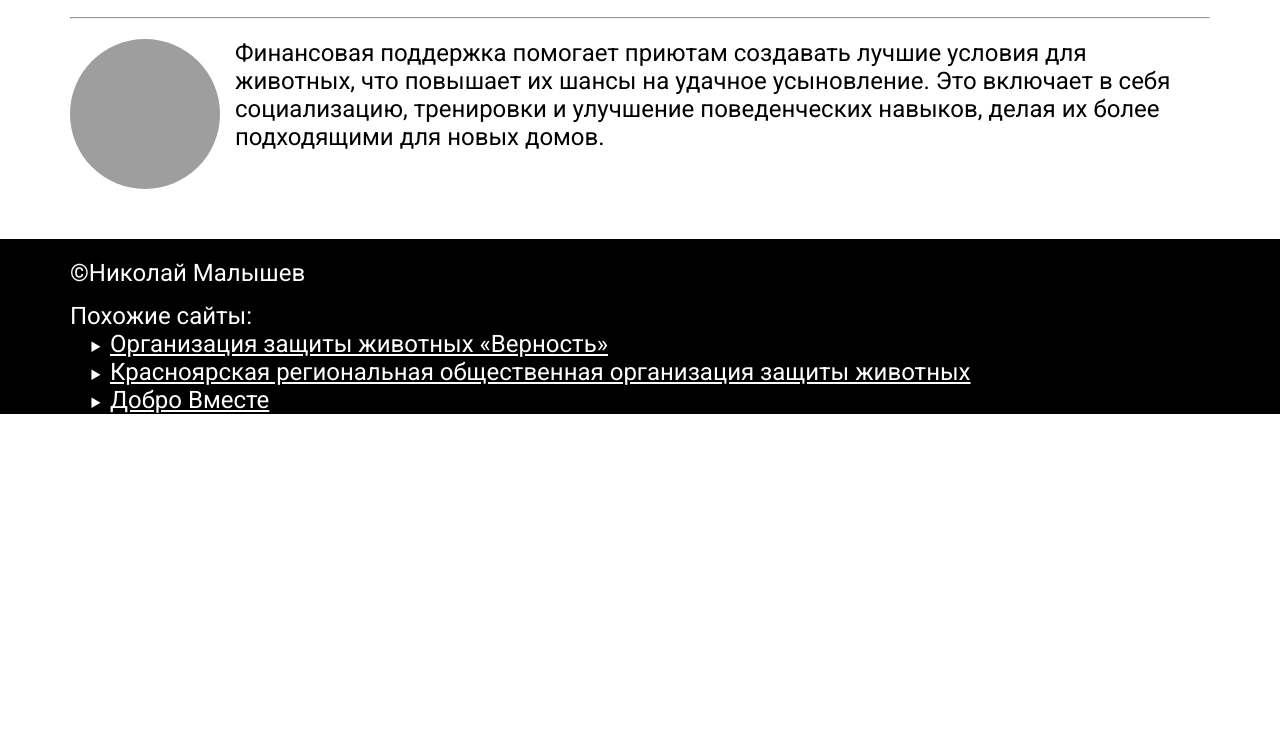
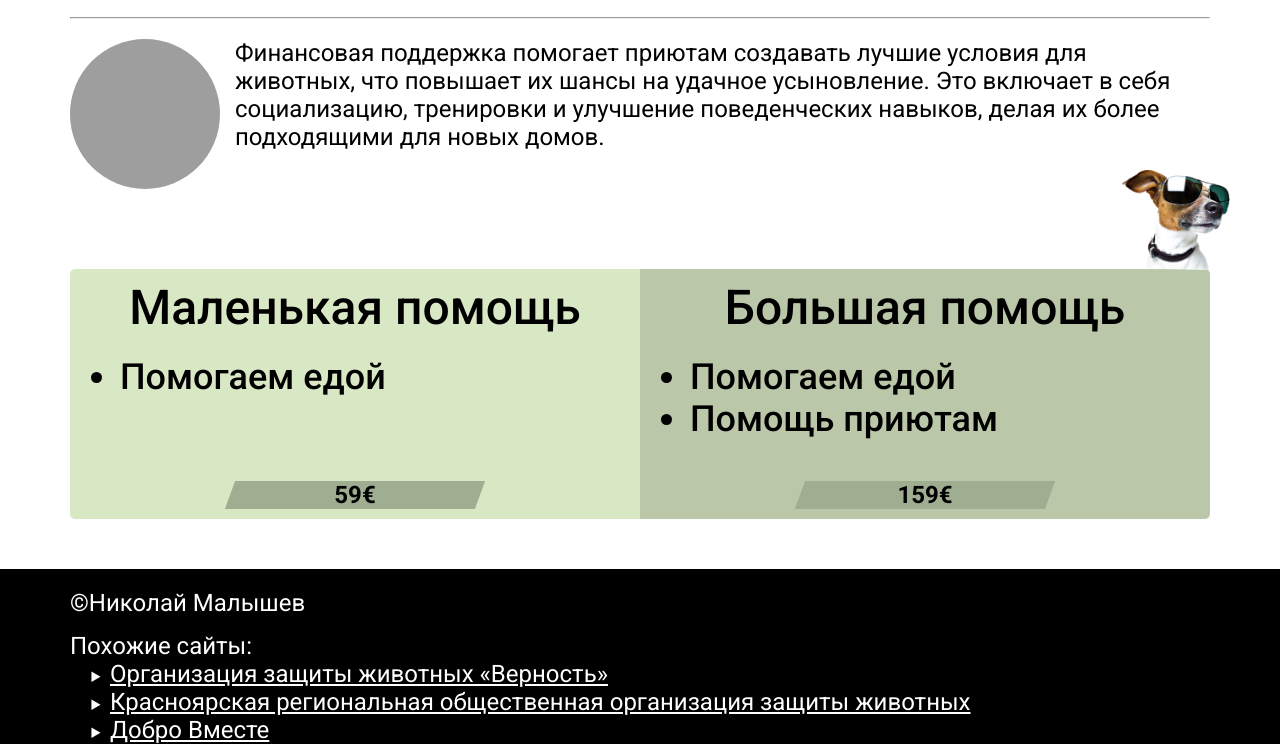
Before and after one commit to konyasharin/WebLabs, a plain HTML site: page Lab1/index.html in a window 1280 px wide. Shown: the part 1126-1870 px from the top of the page. Before the commit the page ends 1540 px from the top, so only its background shows below. Drawn offline with Linux system fonts and the light colour scheme; grey boxes are pictures that could not be loaded.

Commit message:
finished third lab in Lab1 folder

```diff
--- a/Lab1/index.html
+++ b/Lab1/index.html
@@ -22,7 +22,7 @@
     <main>
         <div class="container">
             <h1>Помогите нашим друзьям-пушистикам</h1>
-            <a href="#">
+            <a href="#donates">
                 <button>Помочь животным</button>
             </a>
         </div>
@@ -45,13 +45,28 @@
                 <p>Финансовая поддержка помогает приютам создавать лучшие условия для животных, что повышает их шансы на удачное усыновление. Это включает в себя социализацию, тренировки и улучшение поведенческих навыков, делая их более подходящими для новых домов.</p>
             </div>
             <div class="donates__table">
-
+                <img src="img/dogWithGlasses.png" alt="dogWithGlasses">
+                <div class="donates__column">
+                    <h3>Маленькая помощь</h3>
+                    <ul>
+                        <li>Помогаем едой</li>
+                    </ul>
+                    <p><b>59&euro;</b></p>
+                </div>
+                <div class="donates__column">
+                    <h3>Большая помощь</h3>
+                    <ul>
+                        <li>Помогаем едой</li>
+                        <li>Помощь приютам</li>
+                    </ul>
+                    <p><b>159&euro;</b></p>
+                </div>
             </div>
         </div>
     </section>
     <footer id="footer">
         <div class="container">
-            <p>&copyНиколай Малышев</p>
+            <p>&copy;Николай Малышев</p>
             <p>Похожие сайты:</p>
             <ul>
                 <li><a href="https://priutvernost.ru/">Организация защиты животных «Верность»</a></li>
--- a/Lab1/sass/blocks/_donates.sass
+++ b/Lab1/sass/blocks/_donates.sass
@@ -4,6 +4,7 @@
     margin-top: 200px
     margin-bottom: 50px
   &__block
+    transition: .5s all
     margin-bottom: 20px
     display: flex
     img
@@ -13,7 +14,49 @@
       margin-right: 15px
     p
       flex: 1
-  &__block:last-child
-    margin-bottom: 0
+    &:last-child
+      margin-bottom: 0
+    &:hover
+      transform: scale(1.1)
   hr
     margin-bottom: 20px
+  &__table
+    margin-top: 80px
+    height: 250px
+    position: relative
+    img
+      position: absolute
+      height: 100px
+      right: -20px
+      top: -99px
+  &__column
+    height: 100%
+    float: left
+    width: 50%
+    display: flex
+    flex-direction: column
+    padding: 10px
+    background-color: $lightGreen
+    border-radius: 5px 0 0 5px
+    &:last-child
+      background-color: $middleGreen
+      border-radius: 0 5px 5px 0
+    h3
+      text-align: center
+      margin-bottom: 20px
+    li
+      font-size: 36px
+      font-weight: 500
+    p
+      transition: .5s all
+      text-align: center
+      margin: 0 auto
+      margin-top: auto
+      background-color: $darkGreen
+      transform: skew(-20deg)
+      width: 250px
+      b
+        display: block
+        transform: skew(20deg)
+      &:hover
+        transform: scale(1.2) skew(-20deg)
--- a/Lab1/sass/style.sass
+++ b/Lab1/sass/style.sass
@@ -27,6 +27,9 @@ h1
 h2
   +font(64px, 700)
 
+h3
+  +font(48px, 500)
+
 a, p
   +font(24px, 400)
 
```
Also changed, not shown: Lab1/css/style.css, Lab1/img/dogWithGlasses.png (added).
